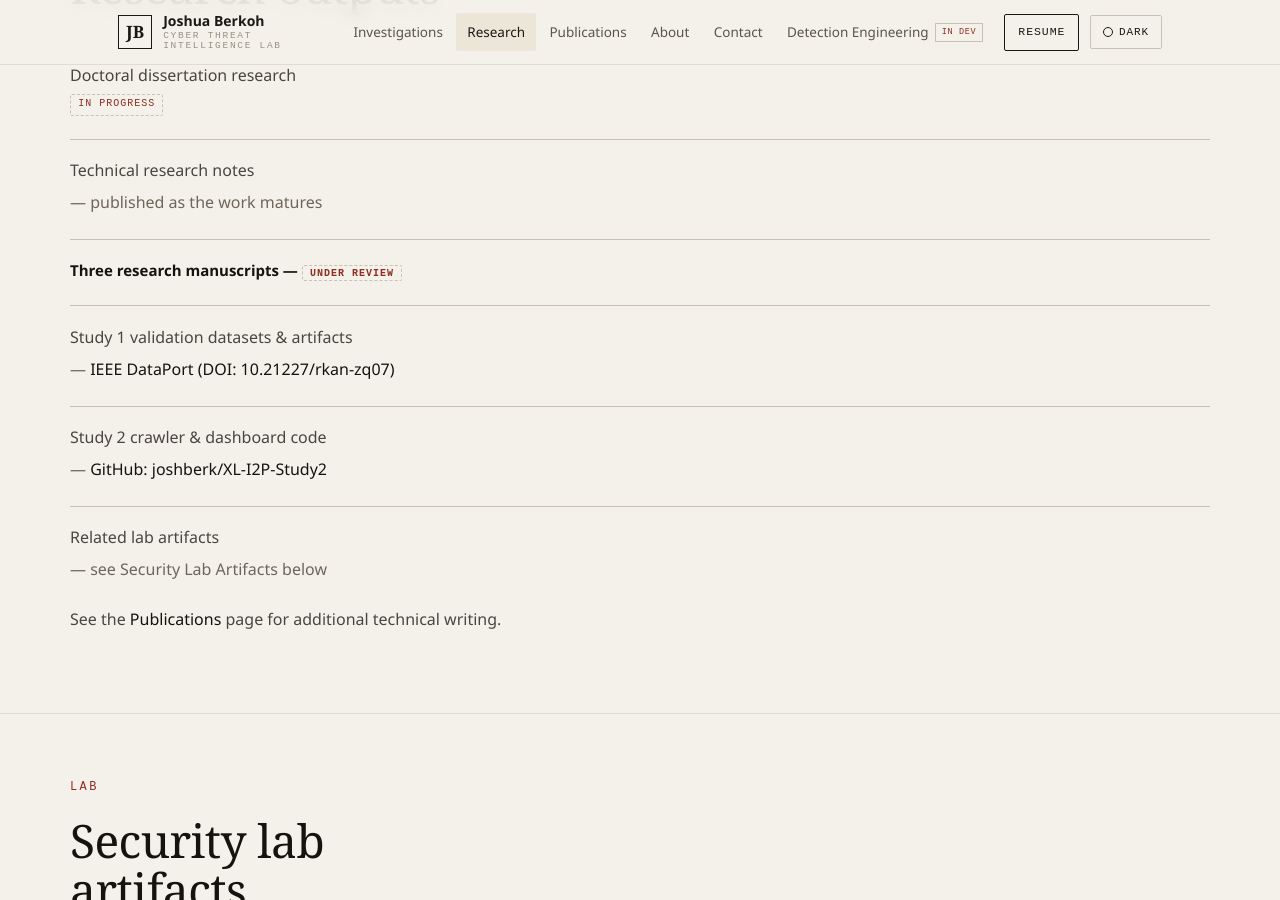
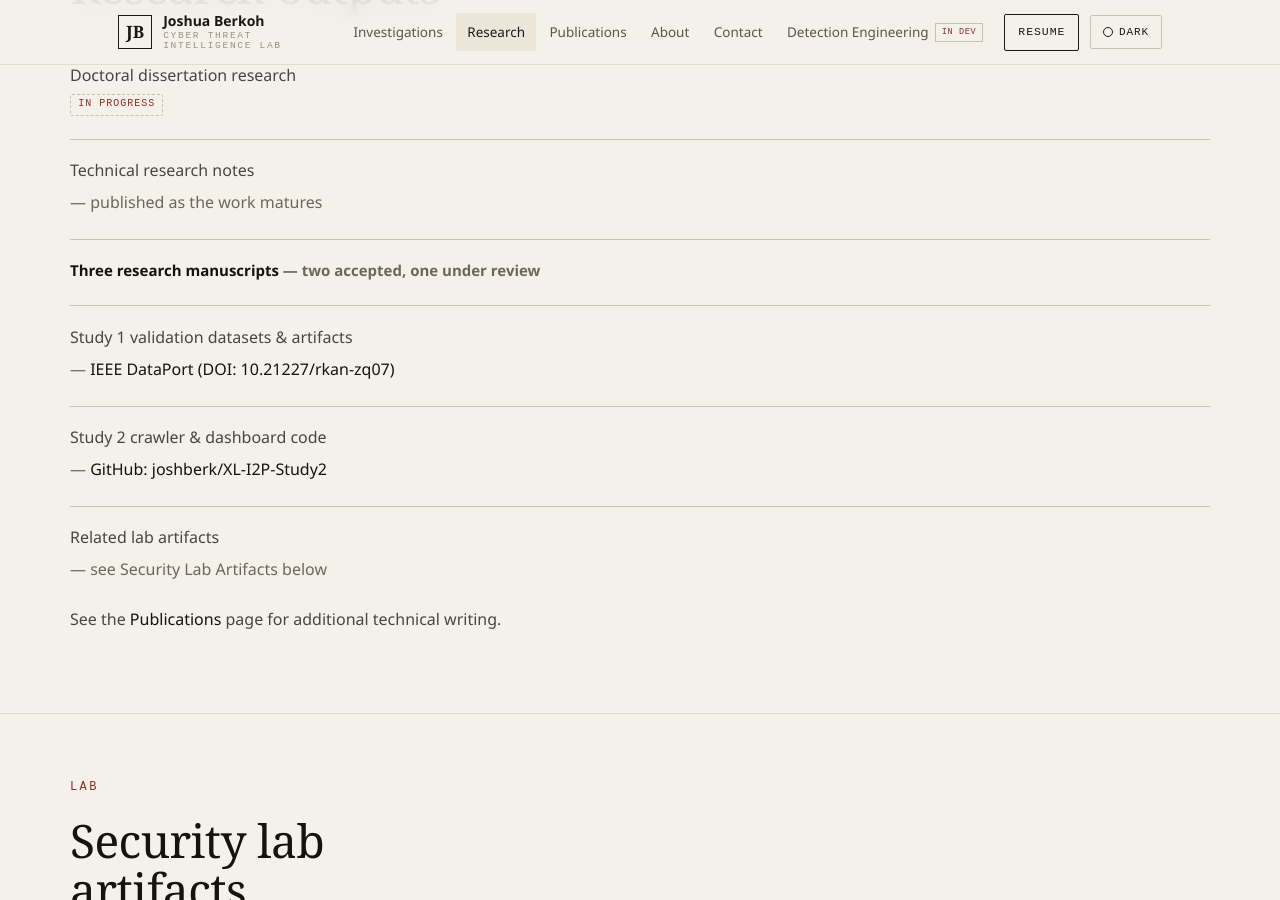
Before and after one commit to joshberk/joshberk.github.io, a Jekyll site: the page built from research.md, in a window 1280 px wide and 900 px high, scrolled down 3835 px. Built offline with Jekyll 4.4.1, drawn with Linux system fonts in a browser that asks for light colours; some of the changed text lies outside the part shown.

Commit message:
Research page: mark botnet and Chrono-GINE manuscripts as accepted

```diff
--- a/research.md
+++ b/research.md
@@ -9,11 +9,11 @@
     venue: "Workshop on Cyber Security Experimentation and Test (CSET)"
   - title: "A Behavioral Temporal Graph Neural Network Framework for Detecting Botnets"
     authorship: "Second author"
-    status: "Under review"
+    status: "Accepted"
     venue: "IEEE iThings 2026"
   - title: "Chrono-GINE: A Chronological Edge-Aware Graph Isomorphism Network for Self-Supervised I2P Network Behavior Modeling"
     authorship: "Last author"
-    status: "Under review"
+    status: "Accepted"
     venue: "2026 IEEE International Conference on Smart Data"
 ---
 
@@ -98,7 +98,7 @@
   <ul class="activity-list">
     <li>Doctoral dissertation research <span class="tag-dev">In Progress</span></li>
     <li>Technical research notes <span class="muted">— published as the work matures</span></li>
-    <li><a href="#research-manuscripts">Three research manuscripts — <span class="tag-dev">Under review</span></a></li>
+    <li><a href="#research-manuscripts">Three research manuscripts <span class="muted">— two accepted, one under review</span></a></li>
     <li>Study 1 validation datasets &amp; artifacts <span class="muted">— <a href="https://doi.org/10.21227/rkan-zq07">IEEE DataPort (DOI: 10.21227/rkan-zq07)</a></span></li>
     <li>Study 2 crawler &amp; dashboard code <span class="muted">— <a href="https://github.com/joshberk/XL-I2P-Study2">GitHub: joshberk/XL-I2P-Study2</a></span></li>
     <li>Related lab artifacts <span class="muted">— see Security Lab Artifacts below</span></li>
```
